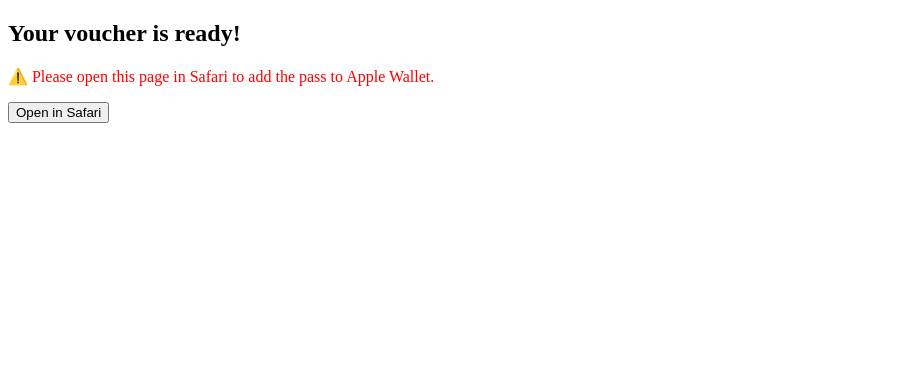
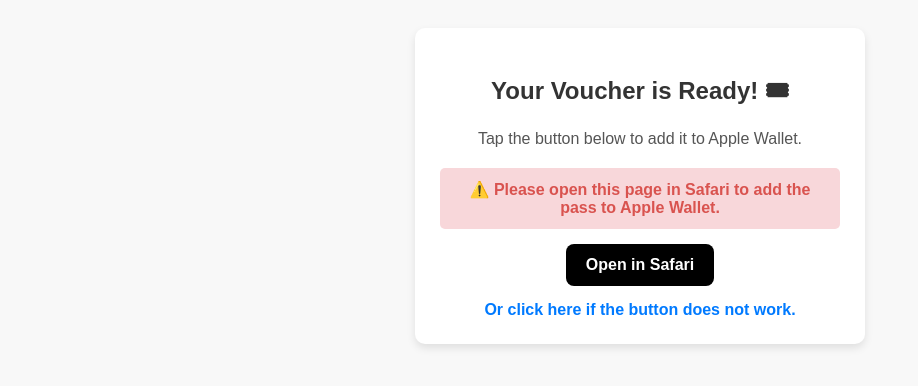
Before and after one commit to lugardajoia/wallet-passes-redirect, a plain HTML site: page voucher-no-25/index.html in a window 1280 px wide. Shown: the whole page, without its empty margins (0-918 px from the left). Drawn offline with Linux system fonts and the light colour scheme.

Commit message:
Enhance index.html for voucher-no-25 with improved styling and user interface elements

```diff
--- a/voucher-no-25/index.html
+++ b/voucher-no-25/index.html
@@ -4,6 +4,80 @@
     <meta charset="UTF-8">
     <meta name="viewport" content="width=device-width, initial-scale=1.0">
     <title>Add to Apple Wallet</title>
+
+    <style>
+        body {
+            font-family: Arial, sans-serif;
+            text-align: center;
+            background-color: #f8f8f8;
+            padding: 20px;
+        }
+
+        .container {
+            max-width: 400px;
+            margin: auto;
+            background: white;
+            padding: 25px;
+            border-radius: 10px;
+            box-shadow: 0 4px 8px rgba(0, 0, 0, 0.1);
+        }
+
+        h2 {
+            color: #333;
+            margin-bottom: 10px;
+        }
+
+        p {
+            color: #555;
+            font-size: 16px;
+            margin-bottom: 20px;
+        }
+
+        #safariWarning {
+            display: none;
+            color: #d9534f;
+            background: #f8d7da;
+            padding: 12px;
+            border-radius: 5px;
+            margin-bottom: 15px;
+            font-weight: bold;
+        }
+
+        .wallet-button {
+            display: inline-block;
+            padding: 12px 20px;
+            background-color: #000;
+            color: white;
+            font-size: 16px;
+            font-weight: bold;
+            border: none;
+            border-radius: 8px;
+            cursor: pointer;
+            transition: background 0.3s ease;
+            text-decoration: none;
+        }
+
+        .wallet-button:hover {
+            background-color: #333;
+        }
+
+        .wallet-button img {
+            width: 180px;
+        }
+
+        .link {
+            display: block;
+            margin-top: 15px;
+            color: #007AFF;
+            text-decoration: none;
+            font-weight: bold;
+        }
+
+        .link:hover {
+            text-decoration: underline;
+        }
+    </style>
+
     <script>
         function openInSafari() {
             window.location.href = "https://lugardajoia.github.io/wallet-passes-redirect/voucher-no-25/voucher-test.pkpass";
@@ -21,10 +95,20 @@
     </script>
 </head>
 <body onload="detectBrowser()">
-    <h2>Your voucher is ready!</h2>
-    <p id="safariWarning" style="display:none; color: red;">
-        ⚠️ Please open this page in Safari to add the pass to Apple Wallet.
-    </p>
-    <button onclick="openInSafari()">Open in Safari</button>
+    <div class="container">
+        <h2>Your Voucher is Ready! 🎟</h2>
+
+        <p>Tap the button below to add it to Apple Wallet.</p>
+
+        <div id="safariWarning">
+            ⚠️ Please open this page in Safari to add the pass to Apple Wallet.
+        </div>
+
+        <button class="wallet-button" onclick="openInSafari()">Open in Safari</button>
+
+        <a class="link" href="https://lugardajoia.github.io/wallet-passes-redirect/voucher-no-25/voucher-test.pkpass">
+            Or click here if the button does not work.
+        </a>
+    </div>
 </body>
 </html>
```
